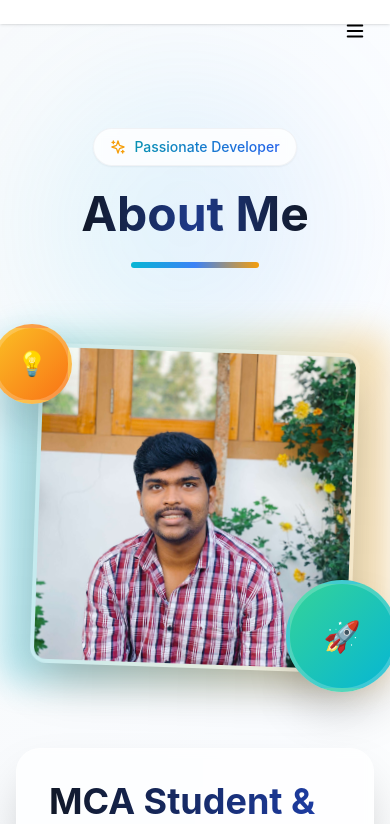
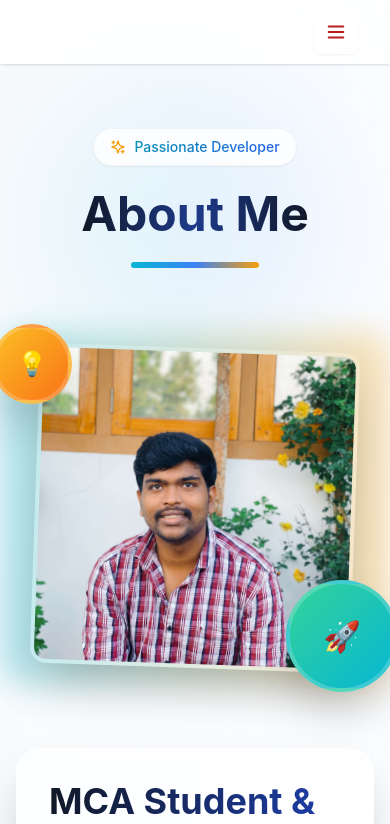
Before and after one commit to antojoseph2806/anto-portfolio, a React (Vite) app in the folder frontend/: page /about in a window 390 px wide. Shown: the top 824 px of the page. Built offline with nearby package versions, Linux system fonts and the light colour scheme.

Commit message:
third commit

```diff
--- a/frontend/src/components/Navigation.tsx
+++ b/frontend/src/components/Navigation.tsx
@@ -20,11 +20,15 @@ export default function Navigation() {
   }, [location.pathname]);
 
   return (
-    <nav className="w-full bg-white shadow fixed top-0 left-0 z-50">
-      <div className="max-w-screen-xl mx-auto px-4 relative">
-        {/* Wrapper flex for alignment */}
-        <div className="flex items-center justify-center py-3 sm:py-4">
-          {/* Desktop Navigation */}
+    // use env(safe-area-inset-top) to avoid white padding due to notches/status bars
+    <nav
+      className="w-full fixed inset-x-0 top-0 z-50 bg-white/80 backdrop-blur-md shadow"
+      style={{ paddingTop: 'env(safe-area-inset-top)' }}
+    >
+      <div className="max-w-screen-xl mx-auto px-4">
+        {/* header wrapper with fixed height so toggle centers nicely */}
+        <div className="relative flex items-center justify-center h-16 sm:h-20">
+          {/* Desktop Navigation (centered) */}
           <div className="hidden sm:flex sm:items-center sm:justify-center flex-1">
             <div className="flex overflow-x-auto no-scrollbar gap-2 sm:gap-4 py-1 sm:py-0 justify-center">
               {navItems.map((item) => {
@@ -49,14 +53,18 @@ export default function Navigation() {
             </div>
           </div>
 
-          {/* Mobile Menu Toggle - fixed to top right */}
-          <div className="sm:hidden absolute right-4 top-3">
+          {/* Mobile Menu Toggle - fixed to top right but vertically centered */}
+          <div className="sm:hidden absolute right-4 top-1/2 -translate-y-1/2">
             <button
               onClick={() => setOpen((s) => !s)}
               aria-expanded={open}
               aria-label={open ? 'Close navigation menu' : 'Open navigation menu'}
-              className="p-2 rounded-md focus:outline-none focus:ring-2 focus:ring-blue-500"
+              // larger tappable area, dark red color, visible focus ring
+              className={`w-11 h-11 flex items-center justify-center rounded-lg focus:outline-none focus:ring-2 focus:ring-red-300 transition-all ${
+                open ? 'bg-red-700 text-white' : 'bg-white text-red-700 shadow-sm'
+              }`}
             >
+              {/* lucide icons inherit current text color */}
               {open ? <X size={22} /> : <Menu size={22} />}
             </button>
           </div>
```
